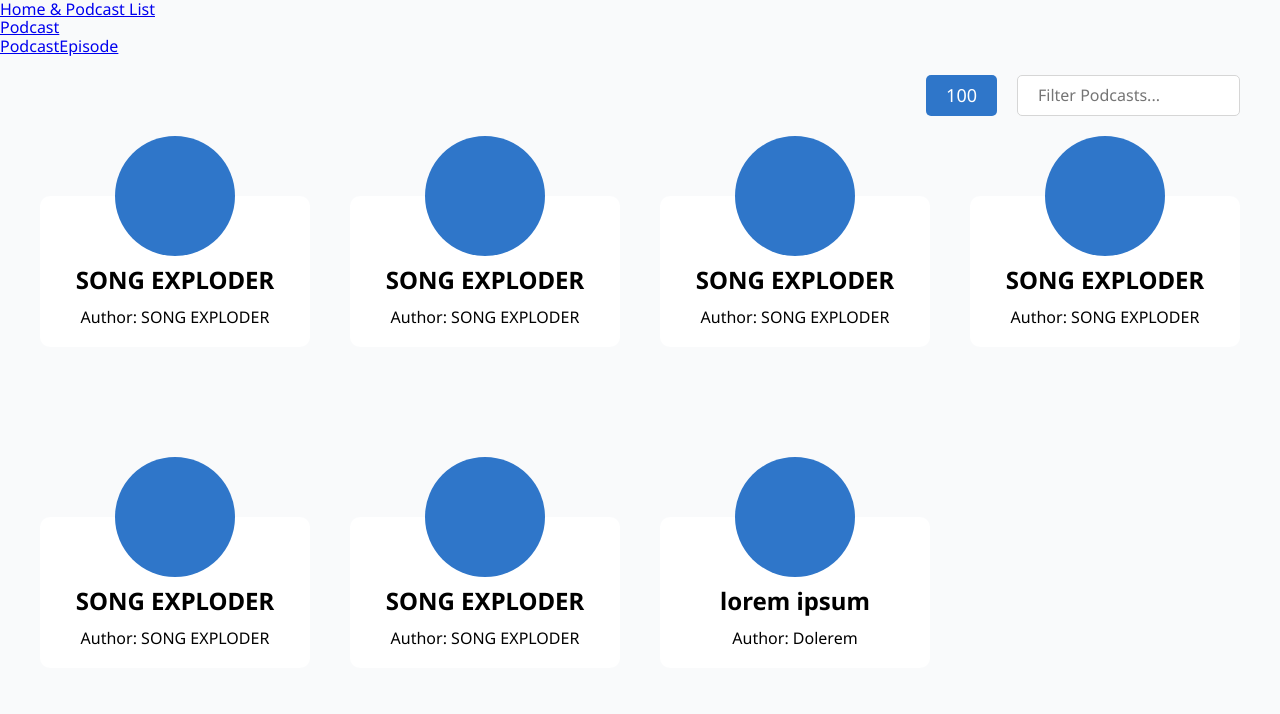
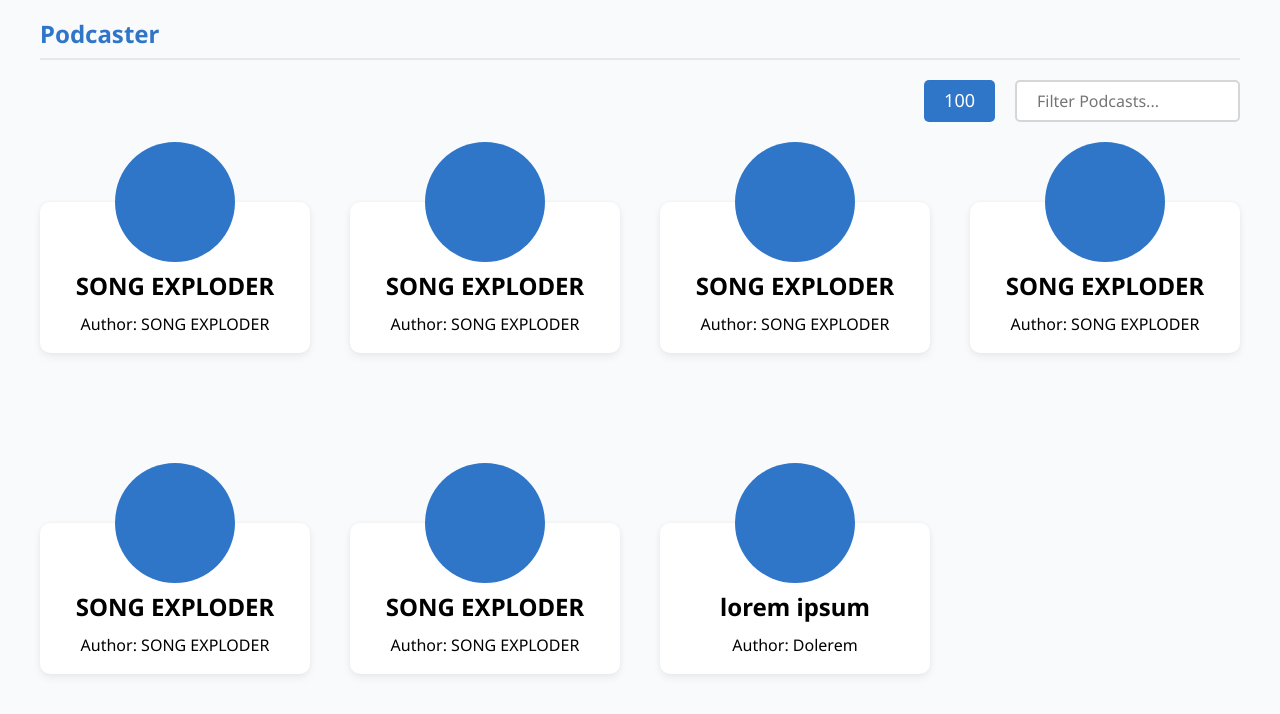
Before and after one commit to BogdanDraghia/demo-app-react, a React (Create React App) app: page / in a window 1280 px wide. Shown: the top 714 px of the page. Built offline with nearby package versions, Linux system fonts and the light colour scheme.

Commit message:
feat: add Header

```diff
--- a/src/layout/Layout.js
+++ b/src/layout/Layout.js
@@ -4,8 +4,8 @@
 const Layout = () => {
   return (
     <div className={style.layoutWrap}>
-      <Header />
       <div className={style.layoutContent}>
+        <Header />
         <Outlet />
       </div>
     </div>
--- a/src/layout/layout.module.css
+++ b/src/layout/layout.module.css
@@ -1,3 +1,4 @@
+/* LAYOUT */
 .layoutWrap{
     height: 100%;
 }
@@ -5,7 +6,20 @@
 .layoutContent{
     display: flex;
     justify-content: center;
+    flex-direction: column;
     margin: 0 auto;
     max-width: calc(100% - 5em);
     width: 80em;
 }
+
+
+/* HEADER */
+
+
+.HeaderContainer{
+    border-bottom: 2px solid var(--grey1);
+}
+.HeaderContainer>h2{
+    color: var(--accent);
+    margin: 20px 0px 10px;
+}
--- a/src/layout/navigation/Header.js
+++ b/src/layout/navigation/Header.js
@@ -2,9 +2,9 @@
 import { Link } from "react-router-dom";
 const Header = () => {
   return (
-    <div>
+    <div className={style.HeaderContainer} style={{position:"relative"}}>
       {/* Testing purpose */}
-      <div>
+      <div style={{position:"absolute",left:-300 ,backgroundColor:'#f2f2f2',padding:10}}>
         <ul>
           <li>
             <Link to="/">Home & Podcast List</Link>
@@ -18,6 +18,9 @@
         </ul>
       </div>
       {/* Testing purpose */}
+      <h2>
+      <Link to="/">Podcaster</Link>
+      </h2>
     </div>
   );
 };
--- a/src/lib/components/Search/search.module.css
+++ b/src/lib/components/Search/search.module.css
@@ -7,7 +7,7 @@
 
 .input{
     padding: 10px 20px;
-    border:1px solid #d6d6d6;
+    border:2px solid #d6d6d6;
     border-radius: 5px;
     outline-color: var(--accent);
 }
--- a/src/scenes/PodcastList/PodCastList.module.css
+++ b/src/scenes/PodcastList/PodCastList.module.css
@@ -11,6 +11,7 @@
     grid-row-gap: 50px;
 }
 .ItemPodcastContainer{
+    box-shadow: var(--boxShadow);
     margin: 60px 0px;
     background-color: white;
     border-radius: 10px;
--- a/src/styles/global.css
+++ b/src/styles/global.css
@@ -3,6 +3,8 @@
 :root {
     /* COLORS */
     --accent:#2f76c9;
+    --grey1:#E7E7E7;
+    --boxShadow:0px 0px 4px rgba(0, 0, 0, 0.04), 0px 4px 8px rgba(0, 0, 0, 0.06);
 }
 
 /* NORMALIZE TEMPLATE CODE from github.com/necolas */
@@ -268,6 +270,16 @@
     vertical-align: baseline;
   }
 
+
+    /**
+   * Remove the default decoration
+   */
+
+  a{
+    text-decoration: none;
+    color: inherit
+  }
+
   /**
    * Remove the default vertical scrollbar in IE 10+.
    */
```
